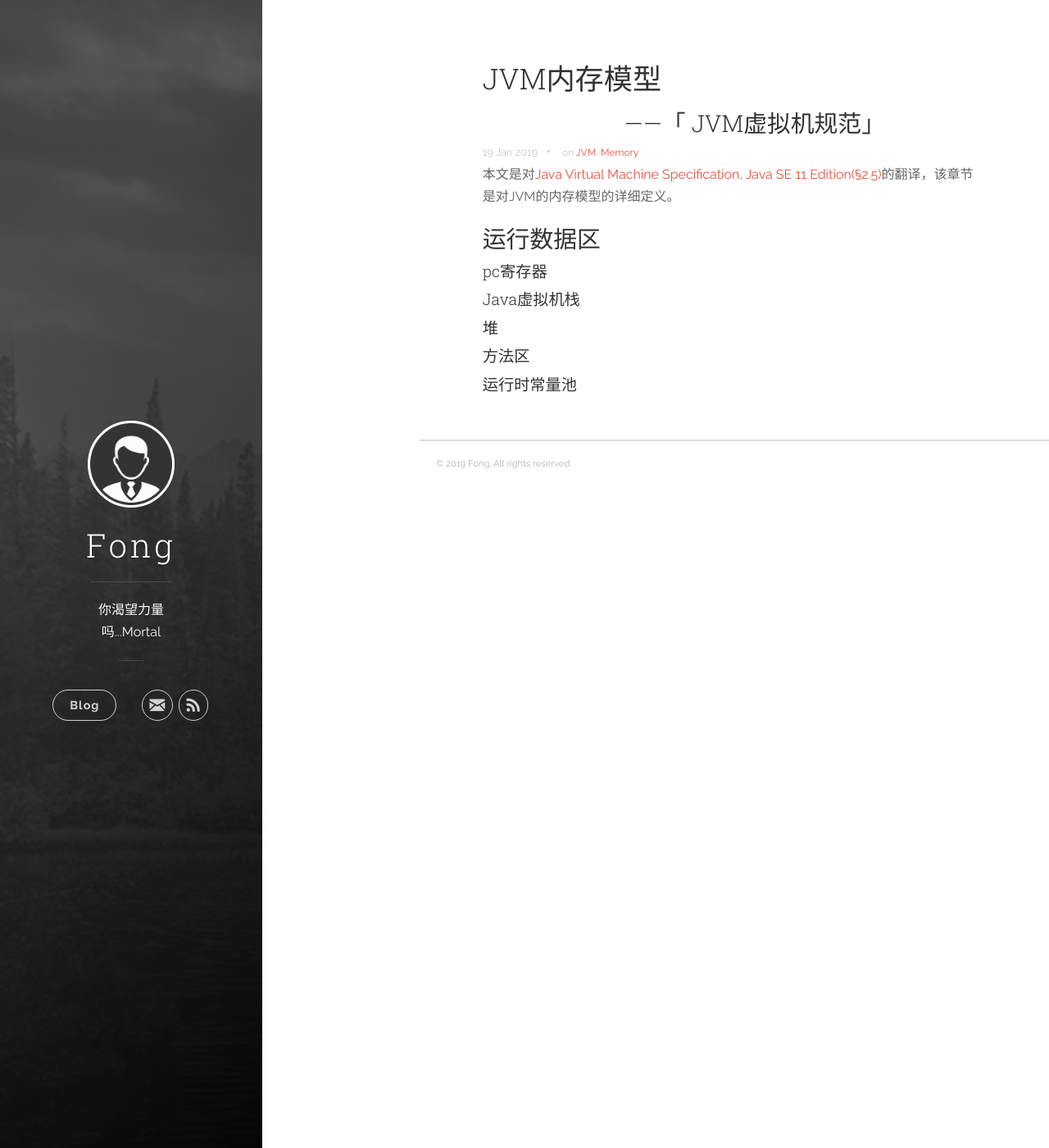
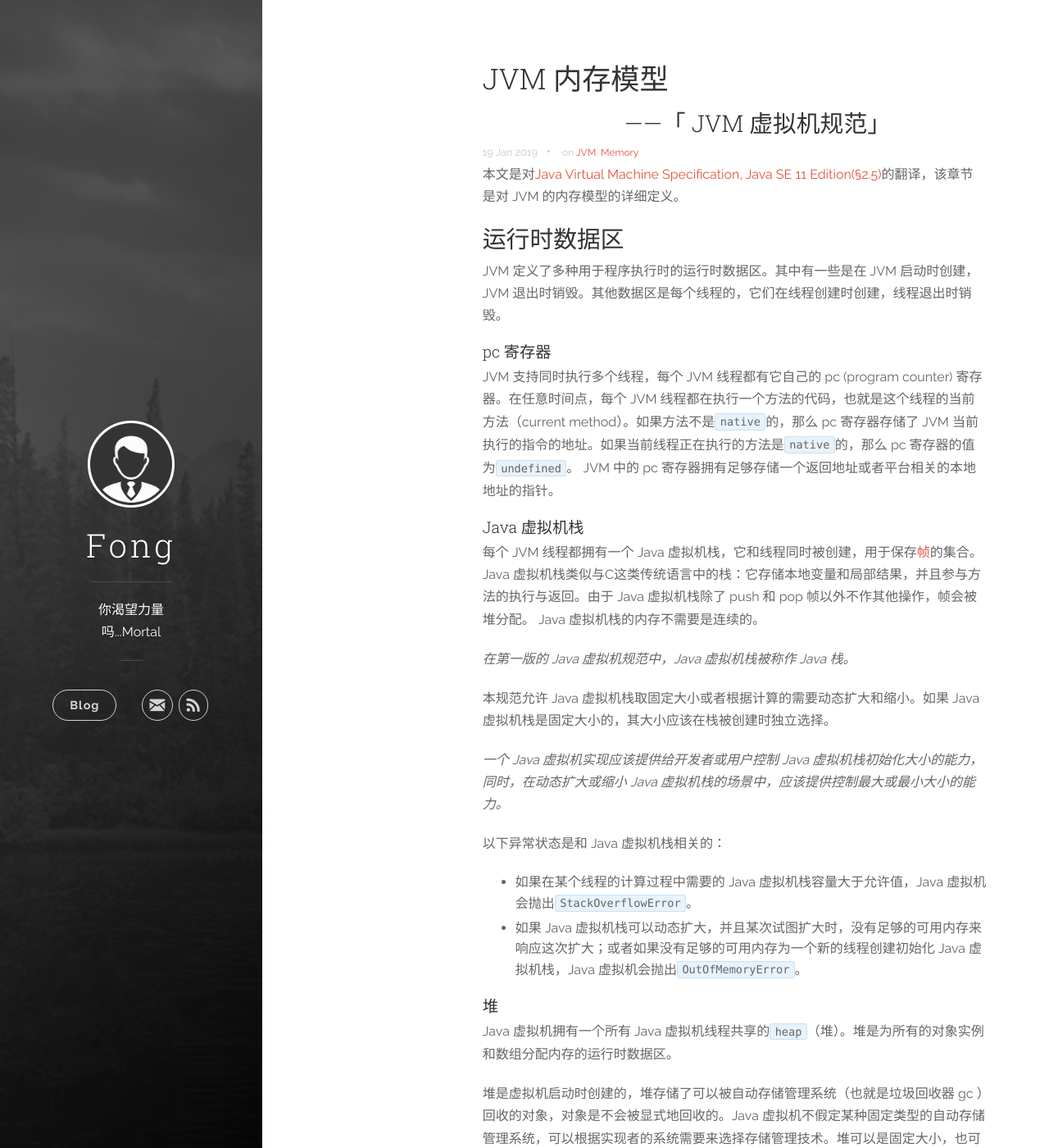
Before and after one commit to fzp-cxsys/fong, a Jekyll site: the page built from java/_posts/2019-01-19-JVM内存模型.md, in a window 1280 px wide and 1400 px high. Shown: the whole window at 82% size. Built offline with Jekyll 4.4.1, drawn with Linux system fonts in a browser that asks for light colours; some of the changed text lies outside the part shown.

Commit message:
JVM 内存模型-未完成

```diff
--- a/java/_posts/2019-01-19-JVM内存模型.md
+++ b/java/_posts/2019-01-19-JVM内存模型.md
@@ -1,23 +1,53 @@
 ---
-title: "JVM内存模型"
-subtitle: "JVM虚拟机规范"
+title: " JVM 内存模型"
+subtitle: " JVM 虚拟机规范"
 date: 2019-01-19
 categories: [java, foundation]
 tags: [JVM, Memory]
 ---
 
-本文是对[Java Virtual Machine Specification, Java SE 11 Edition(§2.5)][1]的翻译，该章节是对JVM的内存模型的详细定义。
+本文是对[Java Virtual Machine Specification, Java SE 11 Edition(§2.5)][1]的翻译，该章节是对 JVM 的内存模型的详细定义。
 
-### 运行数据区
+### 运行时数据区
 
-#### pc寄存器
+ JVM 定义了多种用于程序执行时的运行时数据区。其中有一些是在 JVM 启动时创建，JVM 退出时销毁。其他数据区是每个线程的，它们在线程创建时创建，线程退出时销毁。
 
-#### Java虚拟机栈
+####  pc 寄存器
+
+ JVM 支持同时执行多个线程，每个 JVM 线程都有它自己的 pc (program counter) 寄存器。在任意时间点，每个 JVM 线程都在执行一个方法的代码，也就是这个线程的当前方法（current method）。如果方法不是`native`的，那么 pc 寄存器存储了 JVM 当前执行的指令的地址。如果当前线程正在执行的方法是`native`的，那么 pc 寄存器的值为`undefined`。 JVM 中的 pc 寄存器拥有足够存储一个返回地址或者平台相关的本地地址的指针。
+
+####  Java 虚拟机栈
+
+每个 JVM 线程都拥有一个 Java 虚拟机栈，它和线程同时被创建，用于保存[帧][2]的集合。 Java 虚拟机栈类似与C这类传统语言中的栈：它存储本地变量和局部结果，并且参与方法的执行与返回。由于 Java 虚拟机栈除了 push 和 pop 帧以外不作其他操作，帧会被堆分配。 Java 虚拟机栈的内存不需要是连续的。
+
+_在第一版的 Java 虚拟机规范中，Java 虚拟机栈被称作 Java 栈。_
+
+本规范允许 Java 虚拟机栈取固定大小或者根据计算的需要动态扩大和缩小。如果 Java 虚拟机栈是固定大小的，其大小应该在栈被创建时独立选择。
+
+_一个 Java 虚拟机实现应该提供给开发者或用户控制 Java 虚拟机栈初始化大小的能力，同时，在动态扩大或缩小 Java 虚拟机栈的场景中，应该提供控制最大或最小大小的能力。_
+
+以下异常状态是和 Java 虚拟机栈相关的：
+
+- 如果在某个线程的计算过程中需要的 Java 虚拟机栈容量大于允许值，Java 虚拟机会抛出`StackOverflowError`。
+- 如果 Java 虚拟机栈可以动态扩大，并且某次试图扩大时，没有足够的可用内存来响应这次扩大；或者如果没有足够的可用内存为一个新的线程创建初始化 Java 虚拟机栈，Java 虚拟机会抛出`OutOfMemoryError`。
 
 #### 堆
 
+Java 虚拟机拥有一个所有 Java 虚拟机线程共享的`heap`（堆）。堆是为所有的对象实例和数组分配内存的运行时数据区。
+
+堆是虚拟机启动时创建的，堆存储了可以被自动存储管理系统（也就是垃圾回收器 gc ）回收的对象，对象是不会被显式地回收的。Java 虚拟机不假定某种固定类型的自动存储管理系统，可以根据实现者的系统需要来选择存储管理技术。堆可以是固定大小，也可以是根据计算需要扩大或不需要太大时缩小。堆的内存空间不需要是连续的。
+
+_Java 虚拟机实现应该提供给开发者或用户控制堆初始化大小的能力，同时，如果堆的大小可以动态扩大和缩小，应该提供控制最大或最小大小的能力。_
+
+以下异常状态是和堆相关的：
+
+- 如果计算所需的堆大于自动存储管理系统所能提供的堆，Java 虚拟机会抛出`OutOfMemoryError`。
+
 #### 方法区
+
+Java 虚拟机的方法区是所有 Java 线程所共享的。方法区类似于传统语言中的编译后代码的存储区或者类似于操作系统进程中的`text`段。它保存了每个类的结构，包括运行时常量池、字段和方法数据、方法的代码和构造器，构造器包括用于类和接口以及实例的初始化的特定方法。
 
 #### 运行时常量池
 
-[1]: https://docs.oracle.com/javase/specs/jvms/se11/html/jvms-2.html#jvms-2.5
+[1]: https://docs.oracle.com/javase/specs/ JVM s/se11/html/JVMs-2.html# JVM s-2.5 " Java 虚拟机规范，Java SE 11 版，2.5章"
+[2]: https://docs.oracle.com/javase/specs/ JVM s/se11/html/JVMs-2.html# JVM s-2.6 " Java 虚拟机规范，Java SE 11 版，2.6章"
```
Also changed, not shown: algorithm/_posts/2019-01-13-红黑树.md (+2 -2 lines), algorithm/_posts/2019-01-17-小根堆.md (+4 -4 lines), java/_posts/2019-01-02-Java类加载器.md (+1 -1 lines).
